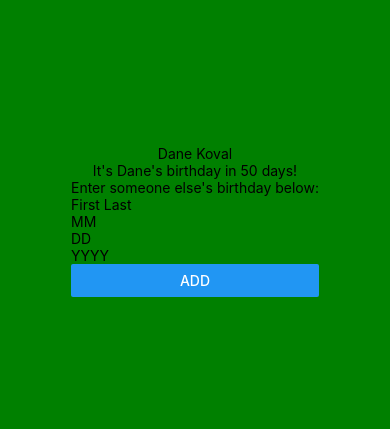
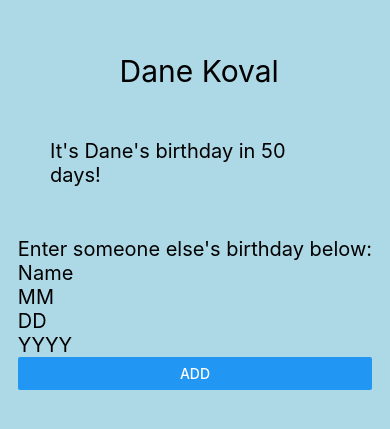
Before and after one commit to dkoval3/BirthdayApp, a React Native app: screen / in a window 390 px wide. Shown: the part 201-630 px from the top of the page. Built offline with nearby package versions, Linux system fonts and the light colour scheme.

Commit message:
Update Frontend and Date calculation

```diff
--- a/App.js
+++ b/App.js
@@ -2,10 +2,10 @@ import { StatusBar } from 'expo-status-bar';
 import React, { isValidElement, useState } from 'react';
 import { StyleSheet, Text, View, Button, TextInput } from 'react-native';
 import DatePicker from 'react-native-datepicker';
+import moment from 'moment';
 
 const updateInfo = (val, updateFunc) => {
   updateFunc(val);
-  console.log(typeof val);
 }
 // for a date, 3 numbers represent year, month day
 export default function App() {
@@ -13,6 +13,8 @@ export default function App() {
   var [day, setDay] = useState("")
   var [year, setYear] = useState("")
   var [name, setName] = useState("")
+
+
 
   const getDataObject = () => {
     let dayInt = parseInt(day, 10)
@@ -30,50 +32,59 @@ export default function App() {
     return objectData
   };
 
+  const daysRemaining = () => {
+    let month = 8
+    let day = 15
+    var eventdate = moment([2021, month, day]);
+    var todaysdate = moment();
+    console.log(eventdate.diff(todaysdate, 'days'))
+    return eventdate.diff(todaysdate, 'days');
+  };
+
   return (
     <View style={styles.container}>
 
       <View>
-        <Text>Dane Koval</Text>
+        <Text style={{ fontSize: 30 }}> Dane Koval</Text>
       </View>
 
-      <View>
-        <Text>It's Dane's birthday in 50 days!</Text>
+      <View style={{ padding: 50 }}>
+        <Text style={{ fontSize: 20 }}>It's Dane's birthday in 50 days!</Text>
       </View>
 
       <View style={styles.newInput}>
-        <Text>Enter someone else's birthday below:</Text>
+        <Text style={{ fontSize: 20 }}>Enter someone else's birthday below:</Text>
         <View style={styles.nameInput}>
-          <TextInput placeholder="First Last"
+          <TextInput style={{ fontSize: 20 }} placeholder="Name"
             onChangeText={(val) => updateInfo(val, setName)} />
           <View style={styles.dateInput}>
 
-            <TextInput placeholder="MM"
+            <TextInput style={{ fontSize: 20 }} placeholder="MM"
               keyboardType="number-pad"
-            onChangeText={(val) => updateInfo(val, setMonth)}/>
+              onChangeText={(val) => updateInfo(val, setMonth)} />
 
-            <TextInput placeholder="DD"
+            <TextInput style={{ fontSize: 20 }} placeholder="DD"
               keyboardType="number-pad"
               onChangeText={(val) => updateInfo(val, setDay)} />
 
-            <TextInput placeholder="YYYY"
+            <TextInput style={{ fontSize: 20 }} placeholder="YYYY"
               keyboardType="number-pad"
               onChangeText={(val) => updateInfo(val, setYear)} />
 
           </View>
           <Button title="Add"
-          onPress={getDataObject} />
+            onPress={daysRemaining} />
         </View>
       </View>
 
-    </View>
+    </View >
   );
 }
 
 const styles = StyleSheet.create({
   container: {
     flex: 1,
-    backgroundColor: 'green',
+    backgroundColor: 'lightblue',
     alignItems: 'center',
     justifyContent: 'center',
   },
--- a/package.json
+++ b/package.json
@@ -8,13 +8,15 @@
     "eject": "expo eject"
   },
   "dependencies": {
-    "expo": "~42.0.1",
+    "expo": "^42.0.3",
     "expo-status-bar": "~1.0.4",
+    "moment": "^2.29.1",
     "react": "16.13.1",
     "react-dom": "16.13.1",
+    "react-moment": "^1.1.1",
     "react-native": "https://github.com/expo/react-native/archive/sdk-42.0.0.tar.gz",
     "react-native-datepicker": "^1.7.2",
-    "react-native-web": "~0.13.12"
+    "react-native-web": "^0.17.1"
   },
   "devDependencies": {
     "@babel/core": "^7.9.0"
```
Also changed, not shown: 1 other file (tests, documents, lock files or other folders). Lines whose indentation alone changed are shown as unchanged.
